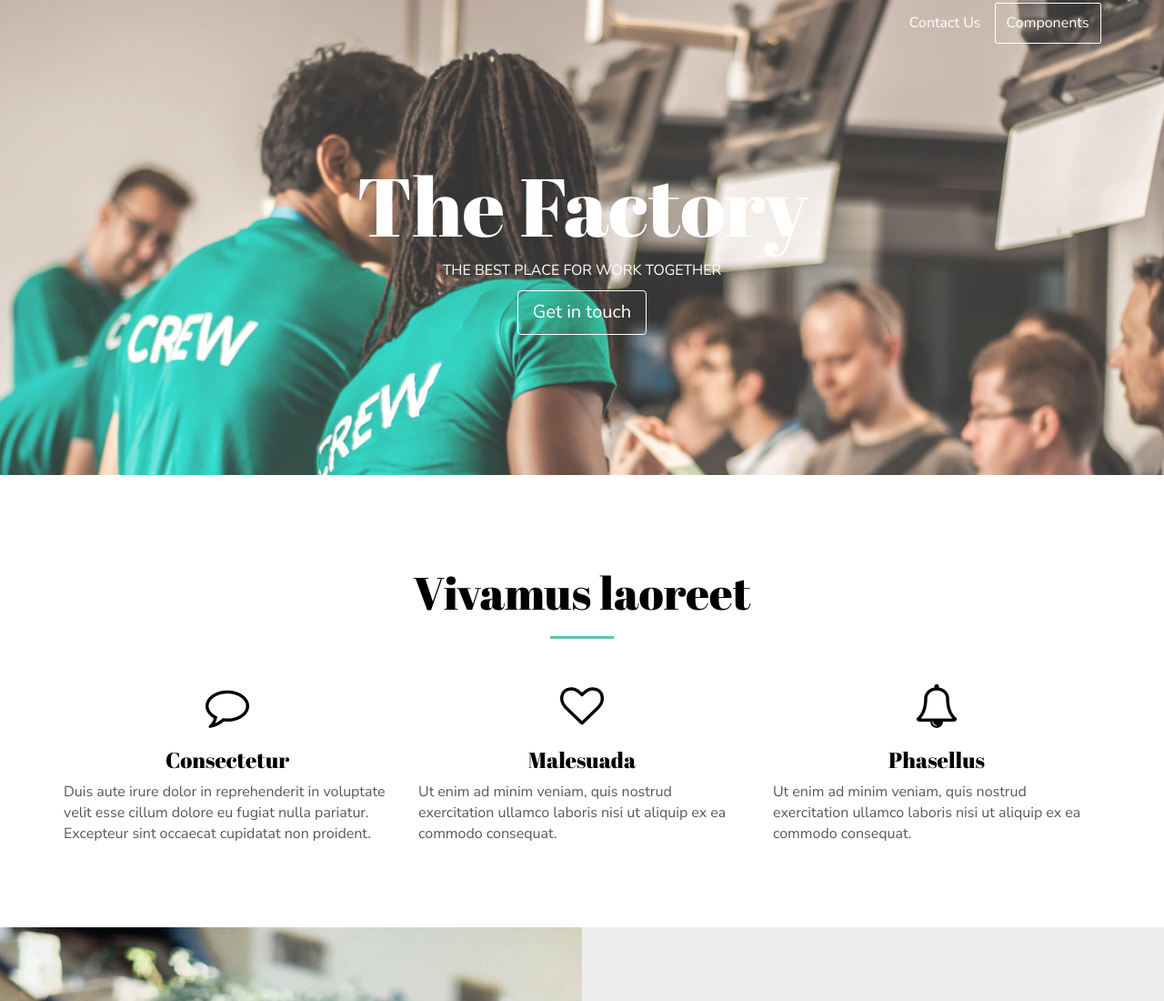
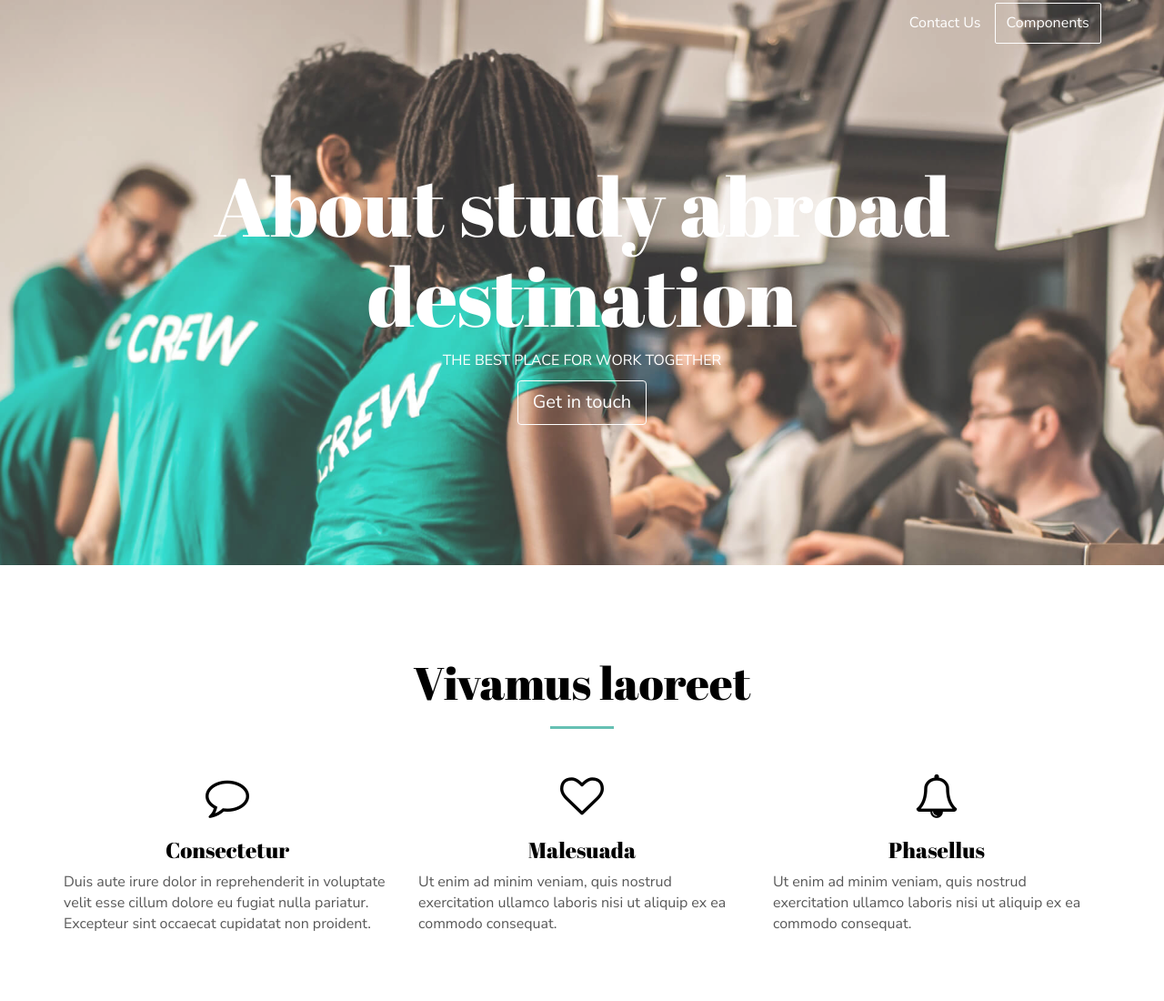
Before and after one commit to ayumi-kasai/web1, a plain HTML site: page index.html in a window 1280 px wide. Shown: the top 1100 px of the page at 91% size. Drawn offline with Linux system fonts and the light colour scheme; some packages are replaced by stand-ins of ours.

Commit message:
Update index.html

```diff
--- a/index.html
+++ b/index.html
@@ -61,7 +61,7 @@
     <div class="container">
         <div class="row">
             <div class="col-xs-12">
-                <h1>The Factory</h1>
+                <h1>About study abroad destination</h1>
                 <p class="">THE BEST PLACE FOR WORK TOGETHER</p>
                 <a href="#contact-section-container" class="btn btn-primary btn-lg anchor-link" title="">Get in touch</a>
             </div>
```
